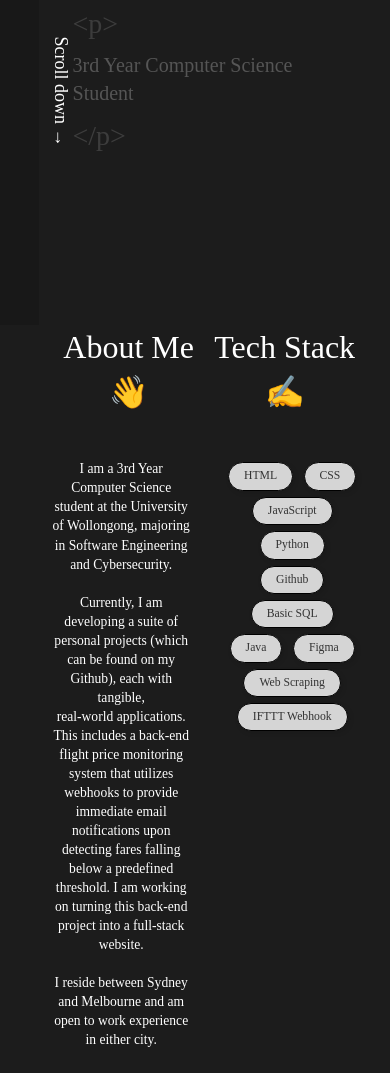
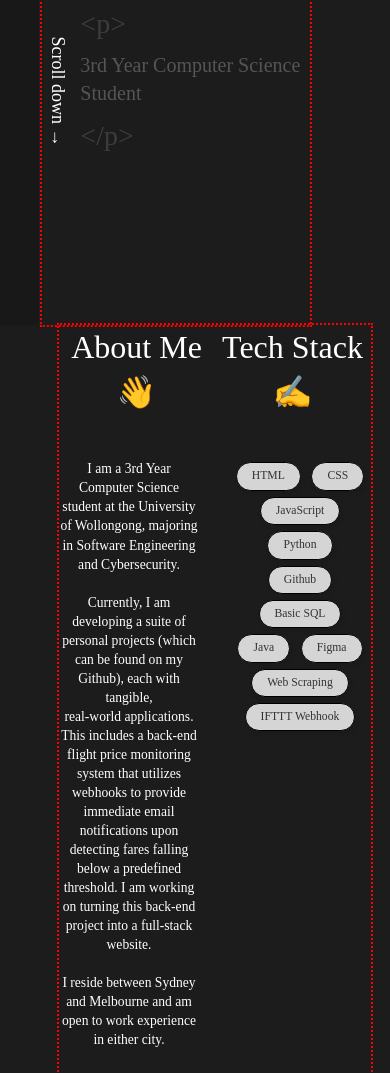
Before and after one commit to DFarynski99/portfolioProject, a website built with webpack: page index.html in a window 390 px wide. Shown: the part 519-1592 px from the top of the page. Built offline with nearby package versions, Linux system fonts and the light colour scheme; files whose address does not match are found by name.

Commit message:
- Mobile media updates (About Section)

```diff
--- a/css/style.css
+++ b/css/style.css
@@ -902,6 +902,8 @@ body {
   }
   #border{
     width: 80%;
+    outline: red 2px dotted !important;
+    left: 45vw;
 
   }
   *{
@@ -938,7 +940,7 @@ body {
     top: 16vh;
   }
   #scrollDown{
-    margin-left: -7vw;
+    margin-left: -10vw;
     top: 8vh;
   }
   #header1, #header2, #header3, .red, #danielText{
@@ -1010,10 +1012,11 @@ body {
 
   #aboutSection, #aboutSectionContainer{
     height: 100vh;
+    outline: red 2px dotted !important;
   }
   #aboutSection{
     width: 80vw;
-    left: 53vw;
+    left: 55vw;
   }
   #aboutMeHeading, #mySkillsHeading{
     width: 50%;
```
